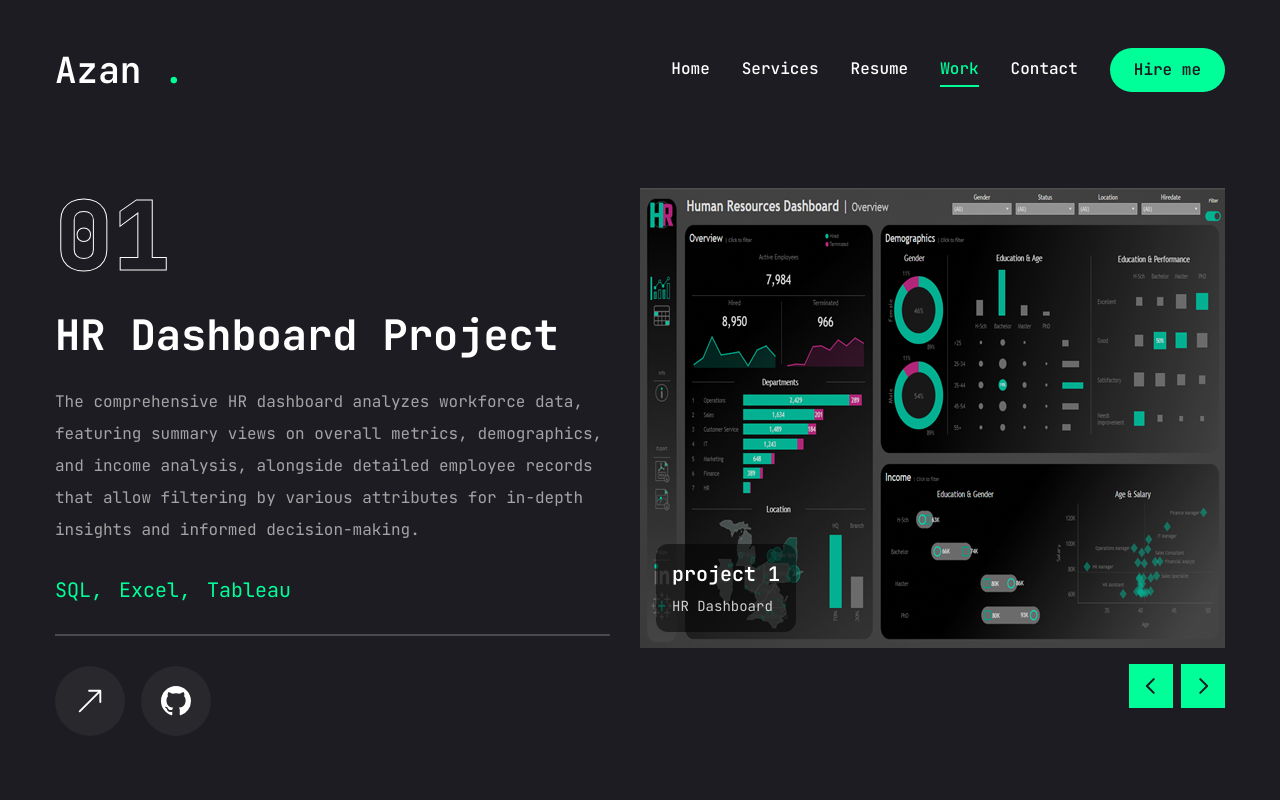
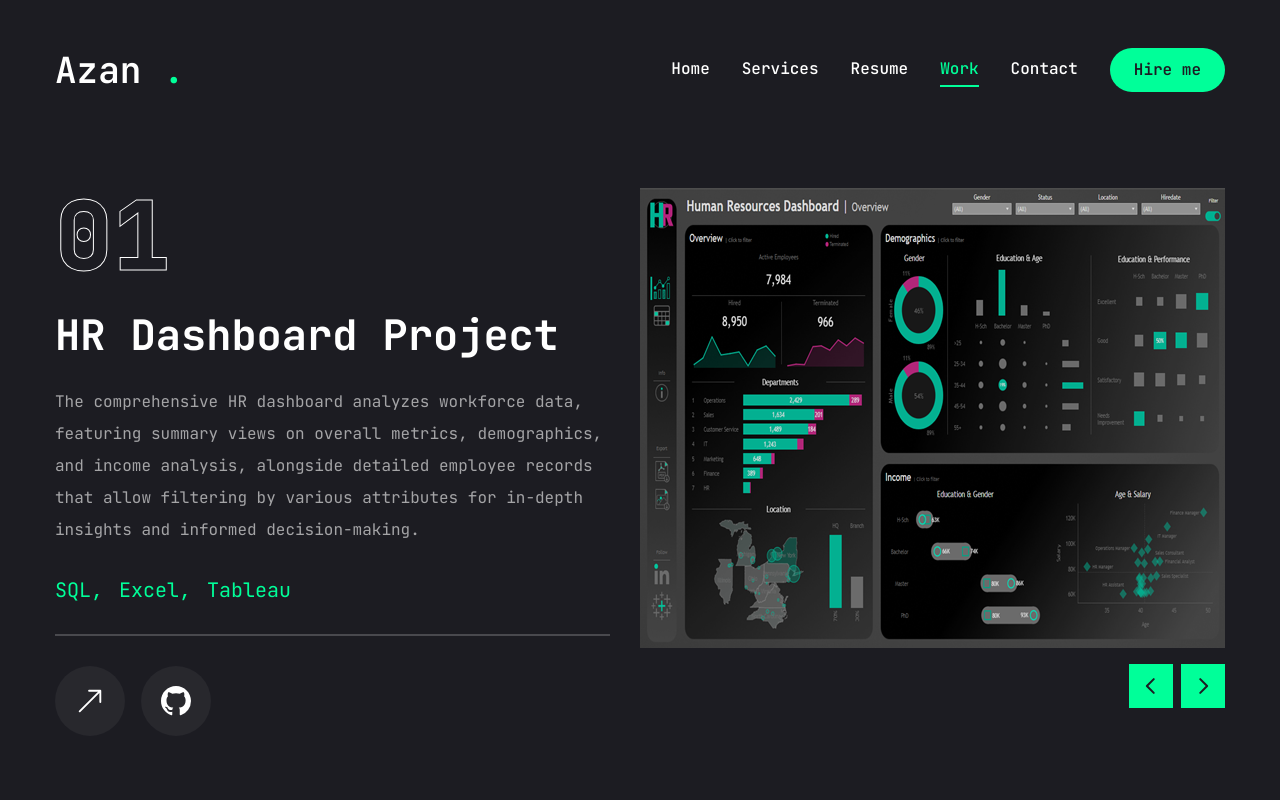
Before and after one commit to azanwaqar7/Website, a Next.js app: page /work in a window 1280 px wide. Built offline with nearby package versions, Linux system fonts and the light colour scheme.

Commit message:
Update website with latest changes

```diff
--- a/app/work/page.jsx
+++ b/app/work/page.jsx
@@ -179,22 +179,7 @@ const Work = () => {
                                 <div className = "relative w-full h-full">
                                     <Image src={project.image} fill className = "object-cover" alt = ""/>
                                 </div>
-                                {/* Project Info Overlay */}
-                                <div className="absolute z-20 bottom-4 left-4 text-white space-y-2 bg-black/50 p-4 rounded-xl max-w-[90%]">
-                                <h3 className="text-xl font-semibold">{project.title}</h3>
-                                <p className="text-sm opacity-80">{project.category}</p>
 
-                                {project.pdf && (
-                                <a
-                                href={project.pdf}
-                                target="_blank"
-                                rel="noopener noreferrer"
-                                className="inline-block text-xs underline text-blue-300 hover:text-blue-100"
-                                >
-                                View Portfolio PDF
-                                </a>
-                                )}
-                                </div>
 
                                 </div>
                             </SwiperSlide>;
```
